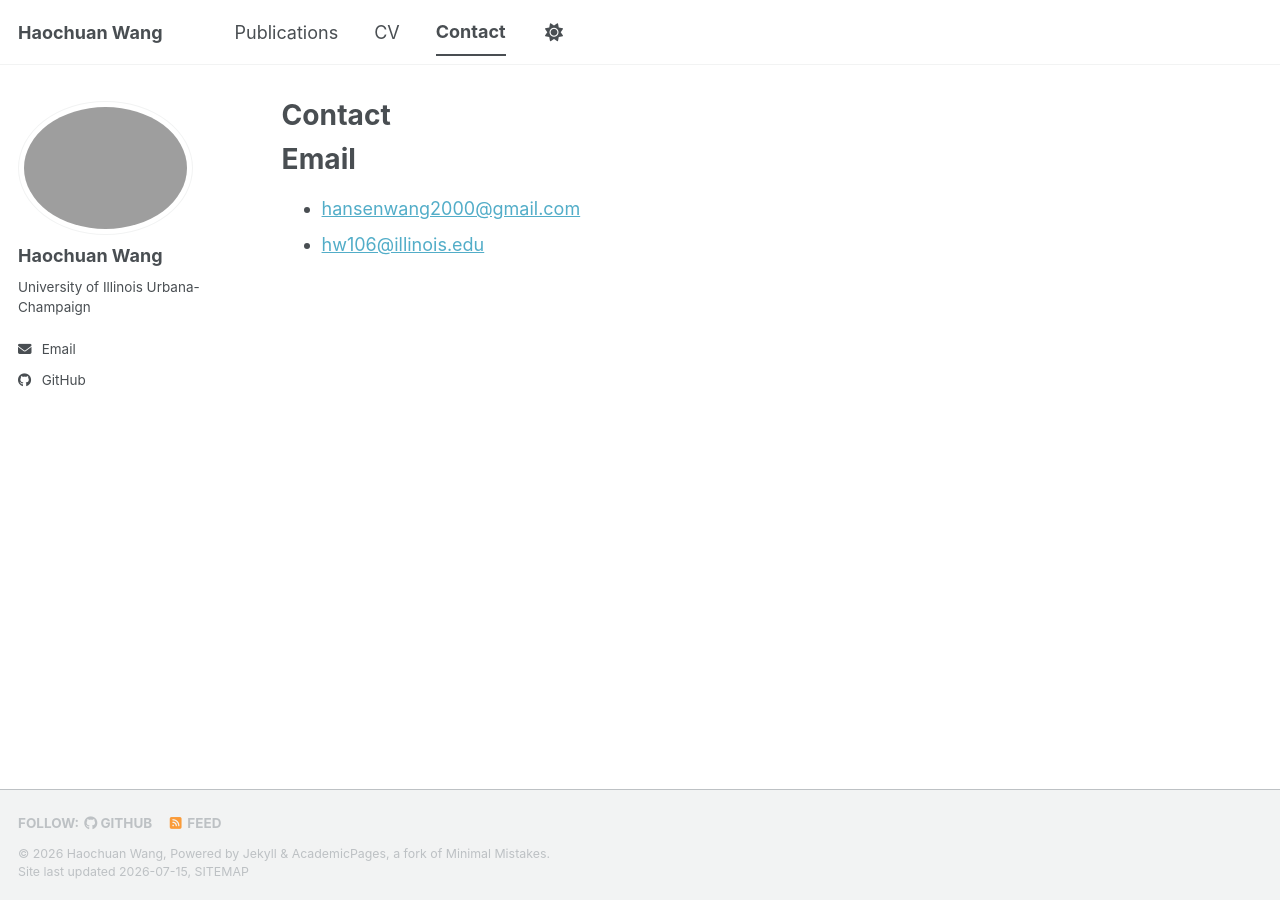
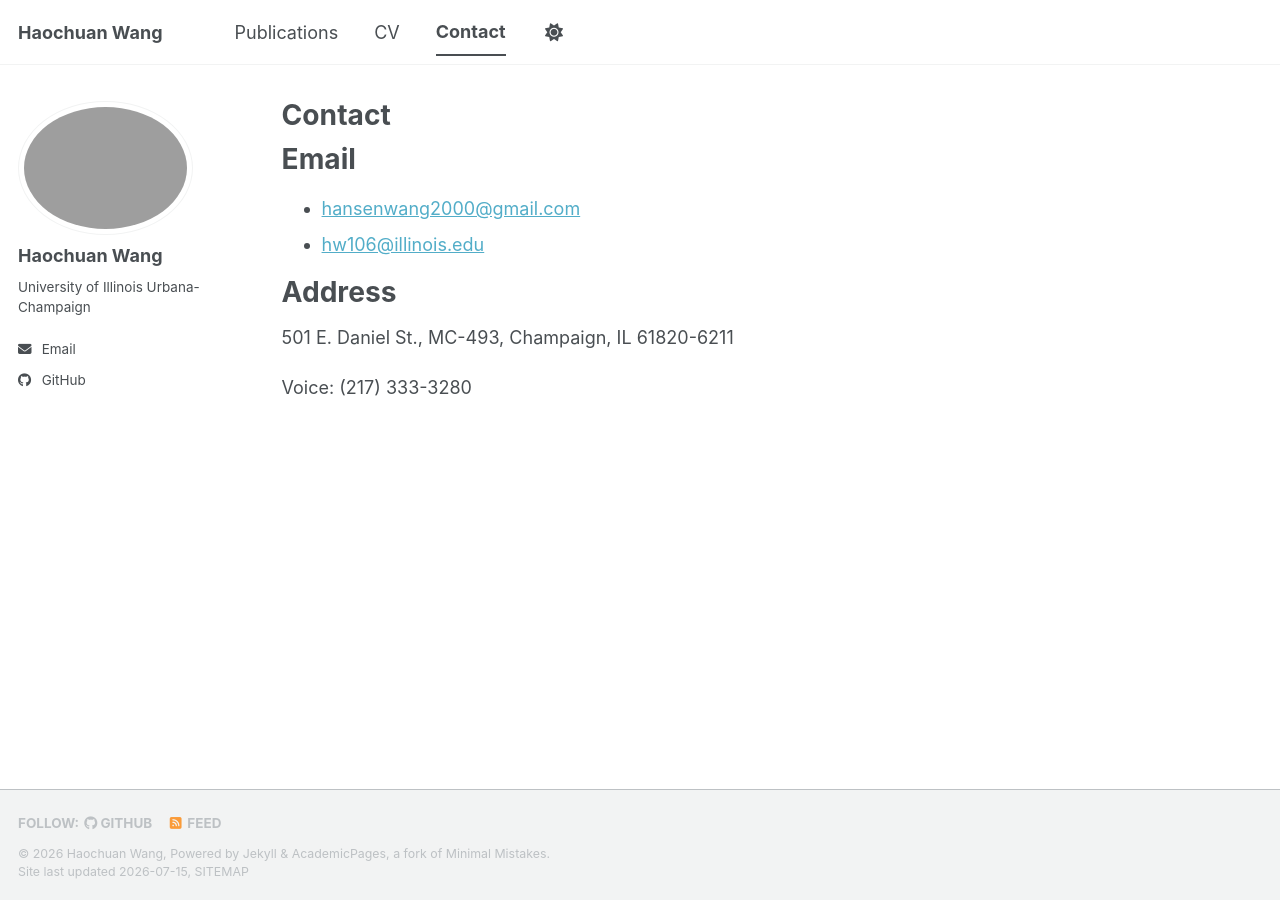
Before and after one commit to hansenwang123/hansenwang123.github.io, a Jekyll site: the page built from _pages/contact.md, in a window 1280 px wide. Built offline with Jekyll 4.4.1, drawn with Linux system fonts in a browser that asks for light colours; a style sheet for code colours, icons or effects is not loaded.

Commit message:
Format contact address

```diff
--- a/_pages/contact.md
+++ b/_pages/contact.md
@@ -9,3 +9,9 @@ Email
 ======
 * [hansenwang2000@gmail.com](mailto:hansenwang2000@gmail.com)
 * [hw106@illinois.edu](mailto:hw106@illinois.edu)
+
+Address
+======
+501 E. Daniel St., MC-493, Champaign, IL 61820-6211
+
+Voice: (217) 333-3280
```
